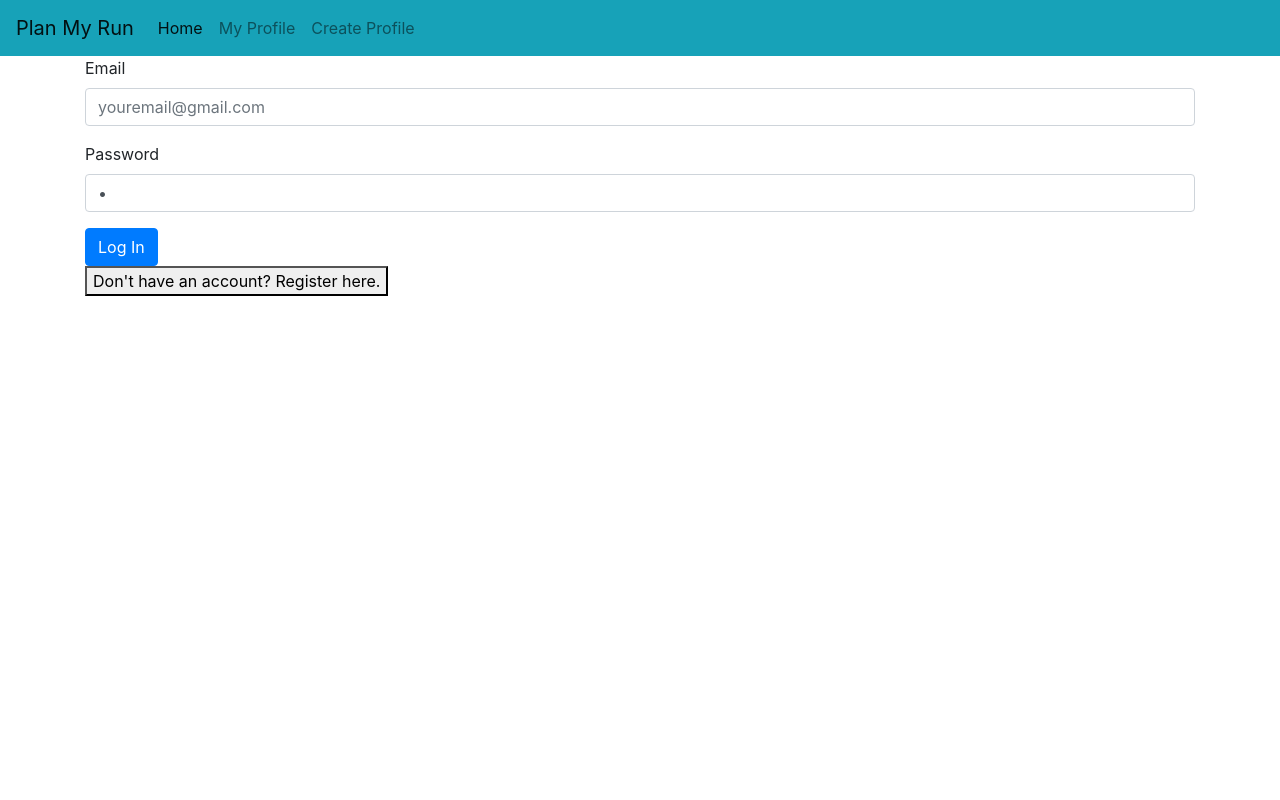
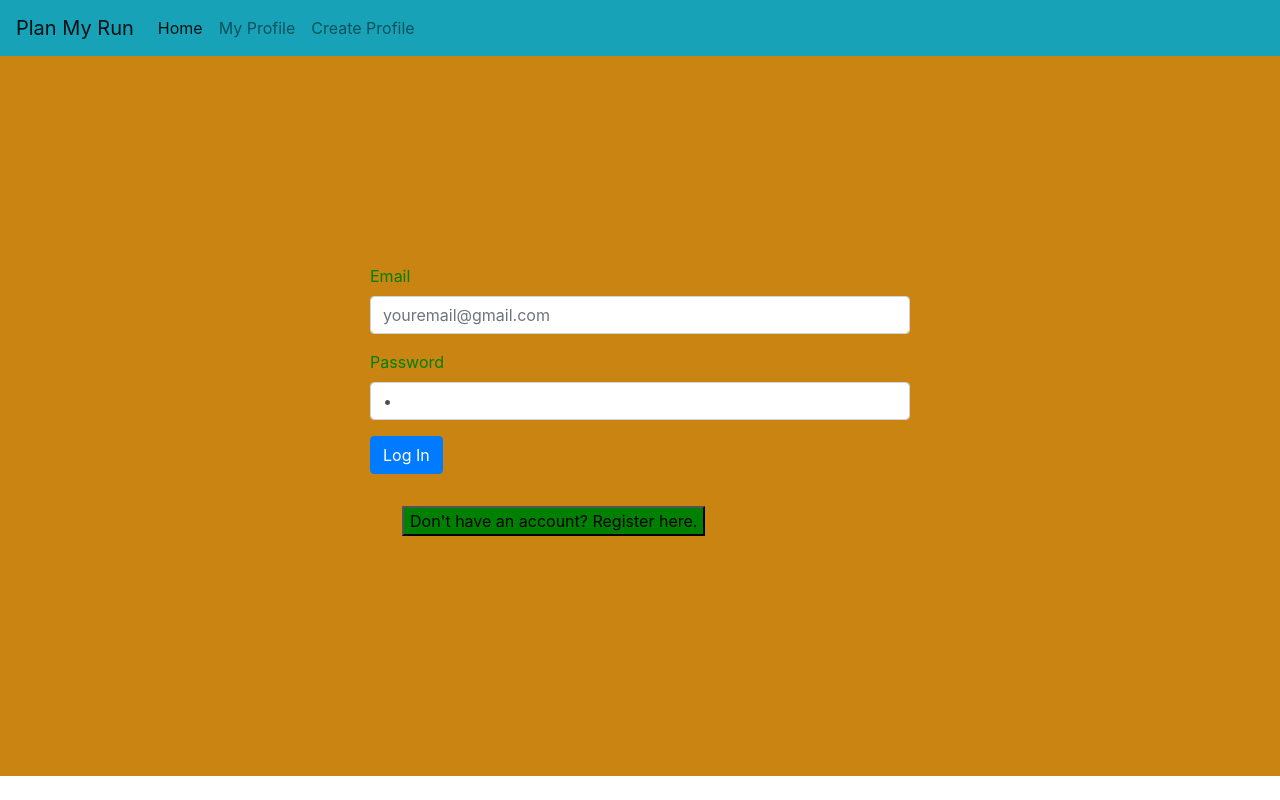
Before and after one commit to rahelskemal/pmr-fe, a React (Create React App) app: page /login in a window 1280 px wide. Built offline with nearby package versions, Linux system fonts and the light colour scheme; no server answers.

Commit message:
added login page css

```diff
--- a/src/components/Login.js
+++ b/src/components/Login.js
@@ -4,6 +4,7 @@ import NavBar from "./NavBar";
 import { useAuth } from '../hooks/useAuth';
 // import UserComponent from "../Router";
 import axios from "axios";
+import './LoginPg.css';
 
 const Kurl = "https://cors-anywhere.herokuapp.com/https://planmyrun.herokuapp.com/users"
 
@@ -64,8 +65,13 @@ const Login = (props) => {
 
     return (
         <div>
+        <div>
             <NavBar />
-            <div className="container">
+        </div>
+        <div className="fullpage">
+            <div className="container h-100">
+                <div className="row h-100 justify-content-center align-items-center">
+                    <div className="col-10 col-md-8 col-lg-6">
                     <form onSubmit={handleSubmit}>
                         <div className="form-group">
                             <label htmlFor="email">Email</label>
@@ -77,12 +83,17 @@ const Login = (props) => {
                         </div>
                     <button type="submit" className="btn btn-primary">Log In</button>
                     </form>
-            <button onClick={() => navigate('/register')}>
+                    <div className= "button2">
+                <button className="actualbutton" onClick={() => navigate('/register')}>
                 Don't have an account? Register here.
                 </button>
             </div>
         </div>
 
+        </div>
+    </div>
+    </div>
+    </div>
     )
 };
 
--- /dev/null
+++ b/src/components/LoginPg.css
@@ -0,0 +1,17 @@
+
+.fullpage {
+    background-color: #c98411;
+    height: 90vh;
+}
+
+.actualbutton {
+
+    /* padding:2rem; */
+    background-color: green;
+}
+
+
+.button2 {
+    padding:2rem;
+
+}
--- a/src/pages/Dashboard.js
+++ b/src/pages/Dashboard.js
@@ -25,7 +25,6 @@ const Dashboard = () => {
         </div>
         <div>
             <div className ="headtext">
-                {/* <h2> Created for new runners </h2> */}
                 <h2>Taking the thinking out so you can focus on</h2>
                 <h2>RUNNING</h2>
                 <div>
@@ -33,12 +32,10 @@ const Dashboard = () => {
                 </div>
             </div>
         </div>
-
+    </secion>
         <footer>
-            <span className="foottext"> Made with care by Rahel Kemal C18 </span>
+            <span className="foottext1"> Made with care by Rahel Kemal C18 </span>
         </footer>
-
-        </secion>
     </div>
     )
 }
--- a/src/pages/LoginPg.js
+++ b/src/pages/LoginPg.js
@@ -3,10 +3,11 @@ import Login from '../components/Login';
 // import UserComponent from '../Router';
 
 
+
 const LogIn = () => {
 
     return (
-        <div>
+        <div className='fullpage'>
             <Login />
         </div>
     );
```
Lines whose indentation alone changed are shown as unchanged.
